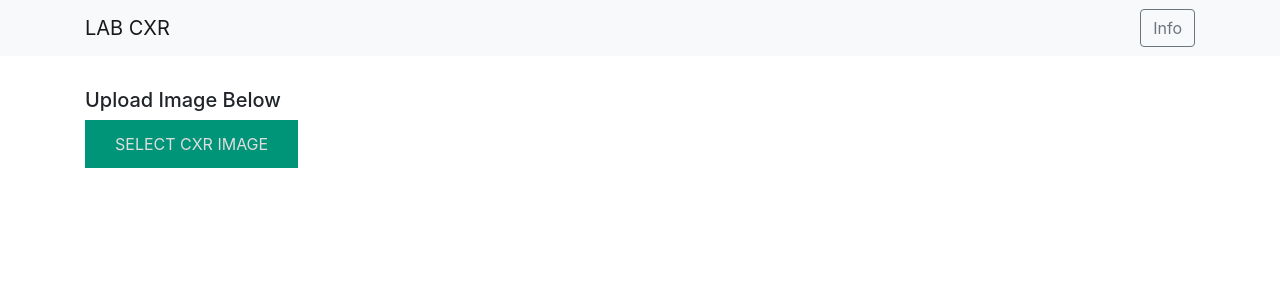
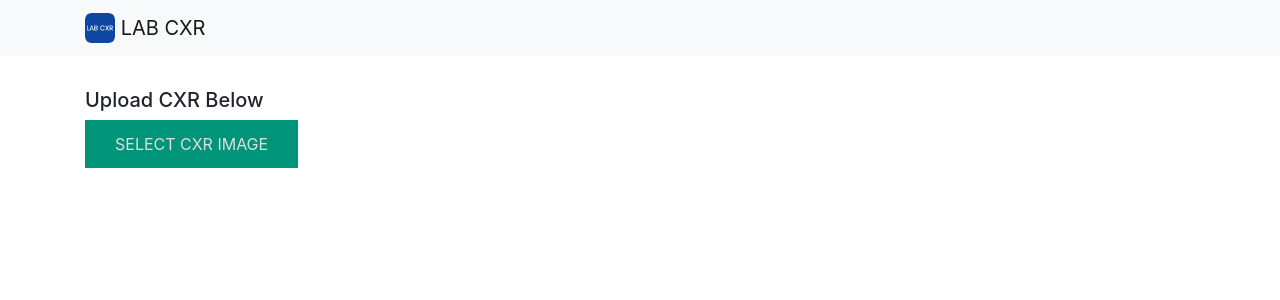
Before and after one commit to SuienS/parallelxnet-cxr-classifier, a Flask app: template templates/index.html in a window 1280 px wide. Shown: the top 300 px of the page. Run offline with Flask 2, Linux system fonts and the light colour scheme; the template is opened without the code that fills it: most values are stand-ins (such as "Sample title", 1, 10 or a date in 2020); some libraries are stand-ins or nearby versions.

Commit message:
08_12_2020 - FINAL DRAFT PROT. - Code Commenting, added Logo ico and css.map and js.map

```diff
--- a/app.py
+++ b/app.py
@@ -1,20 +1,31 @@
+"""
+=============================================================================
+Project     : Chest X-Ray Pathology Detection using Deep Learning
+Author Name : Rammuni Ravidu Suien Silva
+UoW No      : 16267097
+IIT No      : 2016134
+Module      : Final Year Project 20/21
+Supervisor  : Mr Pumudu Fernando
+
+Prototype   : Web Interface - BackEnd [Draft: .v01]
+University of Westminster, UK || IIT Sri Lanka
+=============================================================================
+"""
 import hashlib
 import json
-import sys
 import os
-import glob
-import re
+
 import numpy as np
-
-# Keras
-from tensorflow.keras.applications.imagenet_utils import preprocess_input, decode_predictions
+from flask import Flask, request, render_template
+from flask import send_file
+from flask_jsglue import JSGlue
+# Tensorflow Keras imports
+from tensorflow.keras.applications.imagenet_utils import preprocess_input
 from tensorflow.keras.models import load_model
 from tensorflow.keras.preprocessing import image
-from flask import send_file
-from flask import Flask, redirect, url_for, request, render_template
 from werkzeug.utils import secure_filename
-from flask_jsglue import JSGlue
 
+# Labels for classification tasks
 xray_labels = ["No Finding",
                "Enlarged Cardio.",
                "Cardiomegaly",
@@ -30,89 +41,106 @@ xray_labels = ["No Finding",
                "Fracture",
                "Support Devices"]
 
+# Flask Configs
+app = Flask(__name__)
+jsglue = JSGlue(app)
 
+
+# Detection function
 def model_predict(img_path, model):
     img = image.load_img(img_path, target_size=(320, 320))
 
-    # Preprocess
+    # Pre-processing of the input data
     x = image.img_to_array(img)
-    # x = np.true_divide(x, 255)
     x = np.expand_dims(x, axis=0)
 
-    # Prep
+    # Pre-processing image
     x = preprocess_input(x, mode='tf')
 
     preds = model.predict(x)
     return preds
 
 
+# Dummy function for the model
 def get_weighted_loss(x, y):
     return
 
 
-app = Flask(__name__)
-jsglue = JSGlue(app)
+# model load
 model = load_model('models/mimic_then_chex_model.h5', custom_objects={'weighted_loss': get_weighted_loss(1, 1)})
 cur_cxr_hash = 'none'
 
 
-@app.route('/')
-def hello_world():
-    return render_template("index.html")
-
-
-@app.route('/predict', methods=['GET', 'POST'])
-def upload():
-    if request.method == 'POST':
-        global cur_cxr_hash
-        # Get file from post request through the Web
-        cxr_img_file = request.files['file']
-
-        # Generating Hash
-        hashed_filename = hash_cxr(cxr_img_file)
-        print(hashed_filename)
-        cur_cxr_hash = hashed_filename
-        # Saving the CXR image to uploads
-        basepath = os.path.dirname(__file__)
-        file_path = os.path.join(
-            basepath, 'uploads', secure_filename(hashed_filename))
-        cxr_img_file.save(file_path)
-
-        # Prediction calculation
-        preds = model_predict(file_path, model)
-
-        predictions_dict = {}
-        for i in range(0, len(xray_labels)):
-            predictions_dict[xray_labels[i]] = str(preds[0][i])
-
-        json_predictions = json.dumps(predictions_dict, indent=4)
-
-        # Creating detection result JSON to be sent
-        result = json_predictions  # Convert to string
-        return result
-    return None
-
-
-@app.route('/get_cxr_detect_img/<int:pathology_id>')
-def get_cxr_detect_img(pathology_id):
-    print(pathology_id)
-    global cur_cxr_hash
-    filepath = 'uploads/' + cur_cxr_hash
-    return send_file(filepath, mimetype='image/jpg')
-
-
+# Function for generating md5 of CXR image
 def hash_cxr(cxr_img):
     # Generating Hash
     cxr_md5_hash = hashlib.md5()
     cxr_md5_hash.update(cxr_img.read())
     cxr_hex_hash = cxr_md5_hash.hexdigest()
 
-    # Back to start of the file
-    cxr_img.seek(0)
+    cxr_img.seek(0)  # Back to start of the file
     hashed_filename = cxr_hex_hash + '.' + cxr_img.filename.split('.')[-1]
     return hashed_filename
 
 
-print("running...")
+"""
+==============================================================================
+                           Web request functions
+==============================================================================
+"""
+
+
+# Web page startup
+@app.route('/')
+def start_web():
+    return render_template("index.html")
+
+
+# CXR Image upload function
+@app.route('/predict', methods=['GET', 'POST'])
+def upload():
+    if request.method == 'POST':
+        global cur_cxr_hash
+        # Getting image file from post request through the Web
+        cxr_img_file = request.files['file']
+
+        # Generating Hash of the image file
+        hashed_filename = hash_cxr(cxr_img_file)
+        print(hashed_filename)
+        cur_cxr_hash = hashed_filename
+
+        # Saving the CXR image to uploads
+        cxr_img_path = os.path.dirname(__file__)
+        file_path = os.path.join(
+            cxr_img_path, 'uploads', secure_filename(hashed_filename))
+        cxr_img_file.save(file_path)
+
+        # Detection results calculation
+        preds = model_predict(file_path, model)
+
+        # Creating the detection results dictionary/ JSON
+        predictions_dict = {}
+        for i in range(0, len(xray_labels)):
+            predictions_dict[xray_labels[i]] = str(preds[0][i])
+
+        # Creating detection result JSON to be sent
+        json_predictions = json.dumps(predictions_dict, indent=4)
+
+        result = json_predictions
+        return result
+    return None
+
+
+# Function for sending the localized CXR image
+@app.route('/get_cxr_detect_img/<int:pathology_id>')
+def get_cxr_detect_img(pathology_id):
+    print(pathology_id)
+    # use id to link to corresponding localization image TODO
+    global cur_cxr_hash
+    filepath = 'uploads/' + cur_cxr_hash
+    return send_file(filepath, mimetype='image/jpg')
+
+
+print("Server Running...")
 if __name__ == '__main__':
     app.run(debug=True)  # Debugging
--- a/static/js/main.js
+++ b/static/js/main.js
@@ -1,7 +1,22 @@
-var detResults = $('#result');
-var cxrPreview = $('#imagePreview');
-var popupCXRImg = $('#img-fluid');
+/*************************************************************************
+ * Project     : Chest X-Ray Pathology Detection using Deep Learning
+ * Author Name : Rammuni Ravidu Suien Silva
+ * UoW No      : 16267097
+ * IIT No      : 2016134
+ * Module      : Final Year Project 20/21
+ * Supervisor  : Mr Pumudu Fernando
 
+ * Prototype    : Web Interface - FrontEnd [Draft: .v01]
+ * University of Westminster, UK || IIT Sri Lanka
+ *************************************************************************/
+
+// consts for DOM objects
+const detResults = $('#result');
+const cxrPreview = $('#imagePreview');
+const popupCXRImg = $('#img-fluid');
+
+
+// Displaying the dynamic detection table
 function cxrResultsDisplayTable(dataJSON) {
     let tableHTML = '<div class="limiter">';
     tableHTML += '<div class="container-table100">';
@@ -15,18 +30,25 @@ function cxrResultsDisplayTable(dataJSON) {
     let keyList = Object.keys(dataJSON);
     let pathology_id = 0
 
+    // Dynamic table creation
     Object.keys(dataJSON).forEach(function (key) {
-        let forceRefresh = '?' + Math.floor(Math.random() * 10000)
-        let urlPath =  Flask.url_for('get_cxr_detect_img', {"pathology_id": pathology_id}) + forceRefresh;
-        $(cxrLocalizationPopup(pathology_id)).appendTo('#main-app-body');
+        let forceRefresh = '?' + Math.floor(Math.random() * 10000) // Force the browser to refresh image
+        let pathology = key;
+
+        // URL generation for the target image
+        //used library - http://stewartpark.github.io/Flask-JSGlue/ (PIP Installed)
+        let urlPath = Flask.url_for('get_cxr_detect_img', {"pathology_id": pathology_id}) + forceRefresh;
+        $(cxrLocalizationPopup(pathology_id, pathology)).appendTo('#main-app-body');
+
+        //Setting the image src
         let cxr_popup_img_id = "#cxrPopupImg-" + pathology_id;
         $(cxr_popup_img_id).attr('src', urlPath);
 
-        let pathology = key;
         let detectionRate = dataJSON[pathology];
-        if(parseFloat(detectionRate)>0.45){
+        // Highlighting high probable diseases
+        if (parseFloat(detectionRate) > 0.45) {
             tableHTML += '<div class="row bg-warning" data-toggle="modal" data-target="#cxrPopup-' + pathology_id + '">';
-        } else{
+        } else {
             tableHTML += '<div class="row" data-toggle="modal" data-target="#cxrPopup-' + pathology_id + '">';
         }
         tableHTML += '<div class="cell" data-title="Pathology">';
@@ -41,7 +63,6 @@ function cxrResultsDisplayTable(dataJSON) {
         pathology_id += 1;
     });
 
-
     tableHTML += '</div>';
     tableHTML += '</div>';
     tableHTML += '</div>';
@@ -49,15 +70,16 @@ function cxrResultsDisplayTable(dataJSON) {
     return tableHTML;
 }
 
-//used library - http://stewartpark.github.io/Flask-JSGlue/ (PIP Installed)
-function cxrLocalizationPopup(pathology_id) {
+// Dynamic popup card builder for localized image display
+function cxrLocalizationPopup(pathology_id, pathology) {
     let popupCXRHTML =
         '<div class="modal fade" id="cxrPopup-' + pathology_id + '" role="dialog">\n' +
         '        <div class="modal-dialog">\n' +
         '            <div class="card">\n' +
         '                <div class="card-img"><img id="cxrPopupImg-' + pathology_id + '" class="img-fluid"></div>\n' +
         '                <div class="card-text">\n' +
-        '                    <p>Localization Result</p>\n' +
+        '                    <p>Localization Result for:</p>\n' +
+        '                    <p><b>'+pathology+'</b></p>\n' +
         '                </div>\n' +
         '            </div>\n' +
         '        </div>\n' +
@@ -65,14 +87,14 @@ function cxrLocalizationPopup(pathology_id) {
     return popupCXRHTML
 }
 
-
+// Image upload front-end
 $(document).ready(function () {
-    // Init
+    // Initialization of page
     $('.image-section').hide();
     $('.loader').hide();
     detResults.hide();
 
-    // Upload Preview
+    // Uploaded CXR Preview
     function readURL(input) {
         if (input.files && input.files[0]) {
             let reader = new FileReader();
@@ -85,7 +107,8 @@ $(document).ready(function () {
         }
     }
 
-    $("#imageUpload").on("change",function () {
+    // Image upload button events and animations
+    $("#imageUpload").on("change", function () {
         $('.image-section').show();
         $('#btn-detect').show();
         detResults.text('');
@@ -93,15 +116,15 @@ $(document).ready(function () {
         readURL(this);
     });
 
-    // Predict
-    $('#btn-detect').on("click",function () {
+    // Detection results request
+    $('#btn-detect').on("click", function () {
         var form_data = new FormData($('#upload-file')[0]);
 
         // Show loading animation
         $(this).hide();
         $('.loader').show();
 
-        // Make prediction by calling api /predict
+        // Requesting the detection results by calling api /predict (ajax POST call)
         $.ajax({
             type: 'POST',
             url: '/predict',
@@ -115,8 +138,10 @@ $(document).ready(function () {
                 // Displaying detection results
                 $('.loader').hide();
                 detResults.fadeIn(600);
+
+                // Call for the creation of the detection results table
                 $(cxrResultsDisplayTable(data)).appendTo('#result');
-                console.log('Success!');
+                console.log('Detection DONE!');
             },
         });
     });
--- a/templates/base.html
+++ b/templates/base.html
@@ -5,7 +5,8 @@
     <meta name="viewport" content="width=device-width, initial-scale=1.0">
     <meta http-equiv="X-UA-Compatible" content="ie=edge">
     <title>LAB CXR Demo</title>
-    <link rel="icon" type="image/png" href="favicon.ico">
+    <link rel="icon" type="image/png" href="{{ url_for('static', filename='icons/favicon.ico') }}">
+    <!--url_for was used for increased security-->
     <link href="{{ url_for('static', filename='css/bootstrap/bootstrap.min.css') }}" rel="stylesheet">
     <link href="{{ url_for('static', filename='css/Table_style/font-awesome.min.css') }}" rel="stylesheet">
     <link href="{{ url_for('static', filename='css/Table_style/main.css') }}" rel="stylesheet">
@@ -17,22 +18,26 @@
     <script src="{{ url_for('static', filename='js/bootstrap/popper.min.js') }}"></script>
     <script src="{{ url_for('static', filename='js/bootstrap/popper.js') }}"></script>
     <script src="{{ url_for('static', filename='js/jquery.min.js') }}"></script>
-    <script src= "{{ url_for('static', filename='js/bootstrap/bootstrap.min.js') }}"></script>
-    <script src= "{{ url_for('static', filename='js/bootstrap/select2.min.js') }}"></script>
+    <script src="{{ url_for('static', filename='js/bootstrap/bootstrap.min.js') }}"></script>
+    <script src="{{ url_for('static', filename='js/bootstrap/select2.min.js') }}"></script>
     <link href="{{ url_for('static', filename='css/main.css') }}" rel="stylesheet">
     {{ JSGlue.include() }}
 </head>
 
 <body>
-    <nav class="navbar navbar-light bg-light">
-        <div class="container">
-            <a class="navbar-brand" href="#">LAB CXR</a>
-            <button class="btn btn-outline-secondary my-2 my-sm-0" type="submit">Info</button>
-        </div>
-    </nav>
+<nav class="navbar navbar-light bg-light">
     <div class="container">
-        <div id="content" style="margin-top:2em">{% block content %}{% endblock %}</div>
+        <a class="navbar-brand" href="#">
+            <img src="{{ url_for('static', filename='icons/Logo_192x192.png') }}" width="30" height="30"
+                 class="d-inline-block align-top" alt="logo">
+            LAB CXR
+        </a>
+        <!-- <button class="btn btn-outline-secondary my-2 my-sm-0" type="submit">CXR Info</button> -->
     </div>
+</nav>
+<div class="container">
+    <div id="content" style="margin-top:2em">{% block content %}{% endblock %}</div>
+</div>
 </body>
 
 <footer>
--- a/templates/index.html
+++ b/templates/index.html
@@ -1,7 +1,7 @@
 
 {% extends "base.html" %} {% block content %}
 
-<h5>Upload Image Below</h5>
+<h5>Upload CXR Below</h5>
 
 <div id="main-app-body">
     <form id="upload-file" method="post" enctype="multipart/form-data">
@@ -17,7 +17,7 @@
             </div>
         </div>
         <div>
-            <button type="button" class="btn btn-primary btn-lg " id="btn-detect">Detect.</button>
+            <button type="button" class="btn btn-primary btn-lg " id="btn-detect">Run Analysis</button>
         </div>
     </div>
 
```
Also changed, not shown: static/icons/Logo_192x192.png (added), static/icons/favicon.ico (added), 3 other files.
